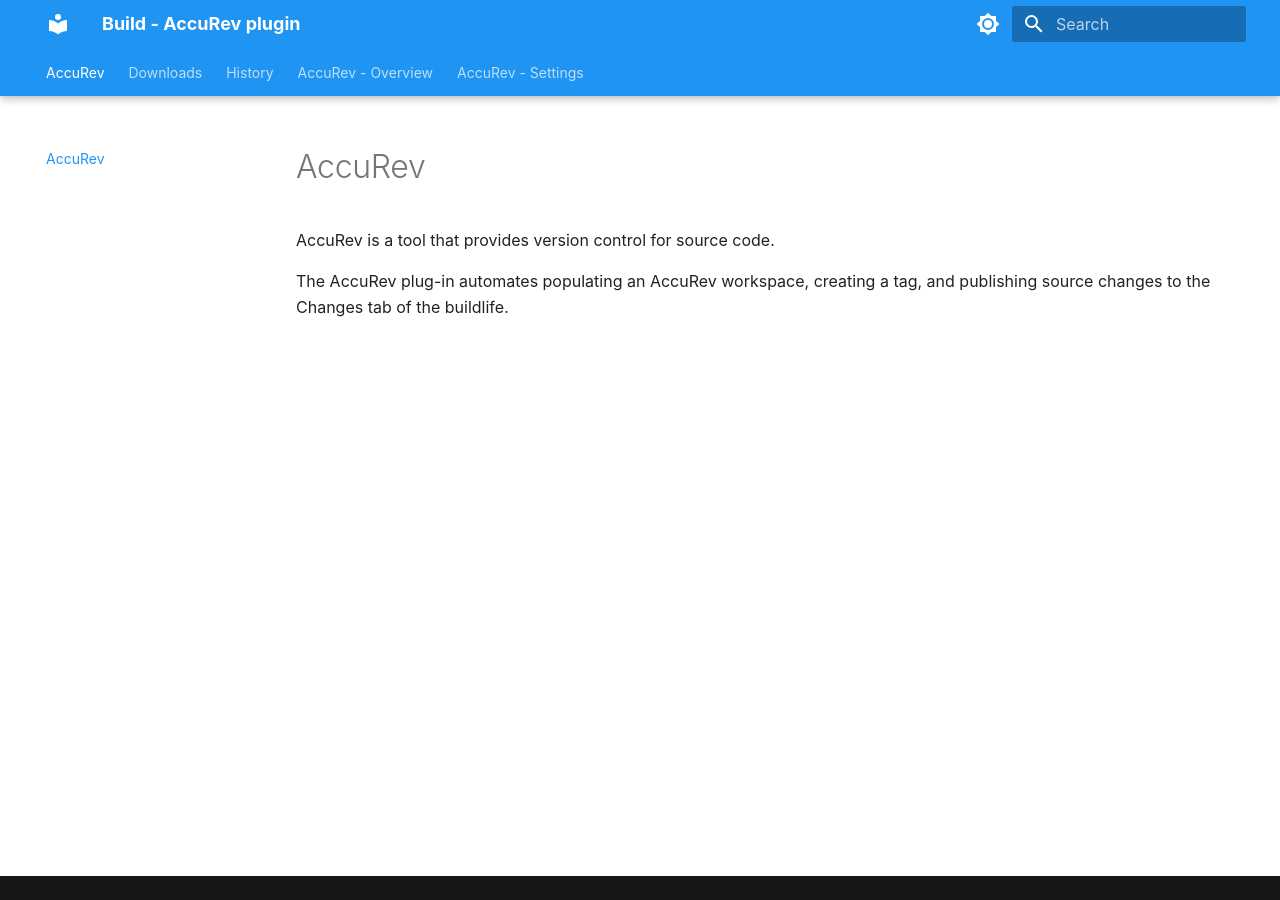
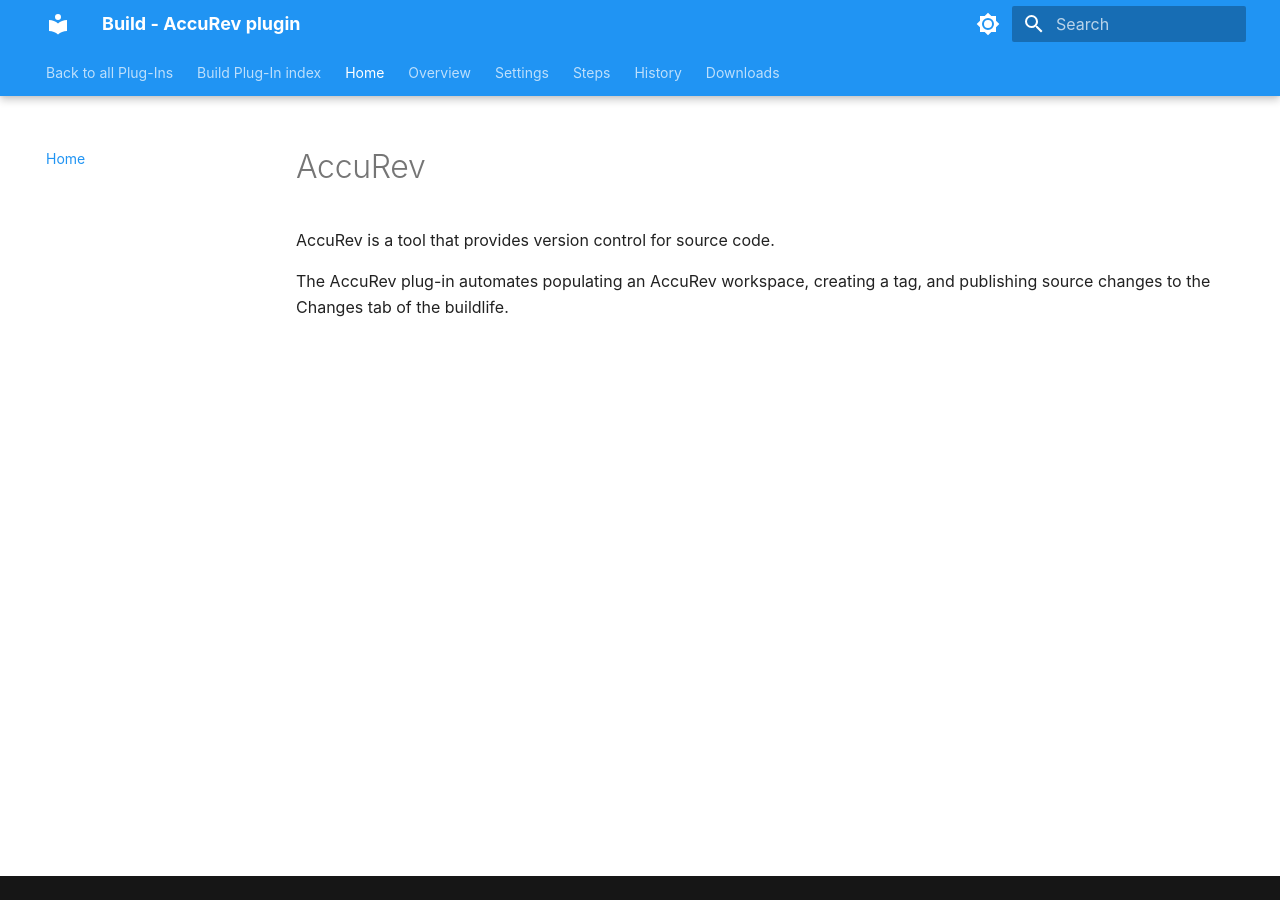
Before and after one commit to Build-Plugins/build-accurev, an MkDocs documentation site: the page built from docs/index.md, in a window 1280 px wide. Built offline with MkDocs 1.6.1 and Material for MkDocs 9.7.7, drawn with Linux system fonts in a browser that asks for light colours.

Commit message:
updated mkdocs.yml

```diff
--- a/mkdocs.yml
+++ b/mkdocs.yml
@@ -27,5 +27,15 @@
       accent: blue
 markdown_extensions:
   - admonition
+nav:
+  - Back to all Plug-Ins: "https://urbancode.github.io/IBM-UCx-PLUGIN-DOCS/"
+  - Build Plug-In index: "https://build-plugins.github.io/build-plugin-index"
+  - Home: index.md
+  - Overview: overview.md
+  - Settings: settings.md
+  - Steps: steps.md
+#  - Usage: usage.md
+  - History: history.md
+  - Downloads: downloads.md
 extra:
   generator: false
```
